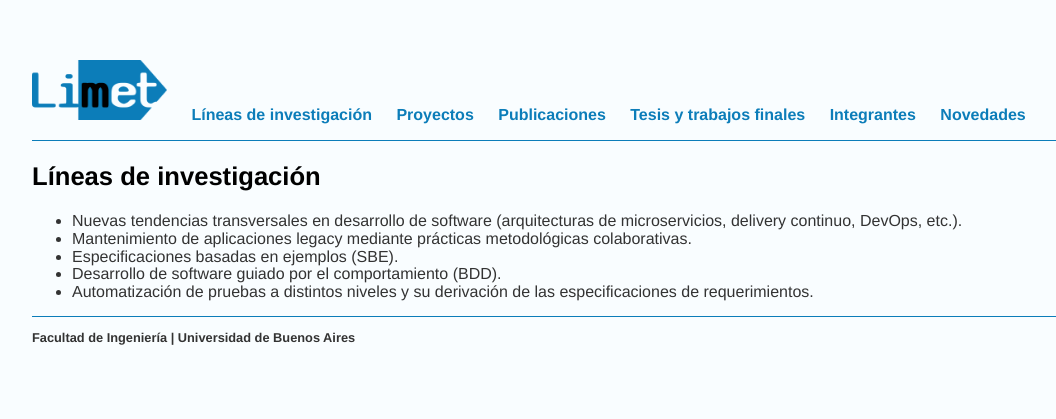
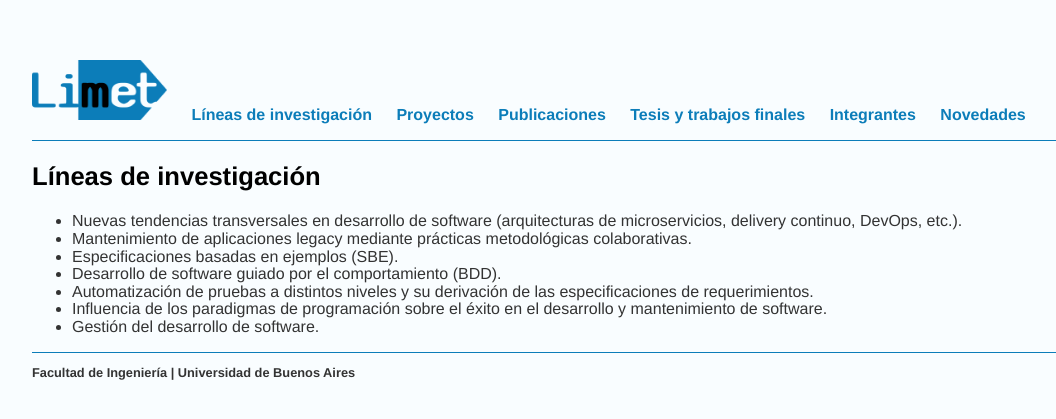
Before and after one commit to limetfiuba/limetfiuba.github.io, a Jekyll site: the page built from lineas/index.html, in a window 1280 px wide. Shown: the top 419 px of the page, without its empty margins (64-1120 px from the left). Built offline with Jekyll 4.4.1, drawn with Linux system fonts in a browser that asks for light colours.

Commit message:
Update index.html

```diff
--- a/lineas/index.html
+++ b/lineas/index.html
@@ -11,6 +11,9 @@ title: LiMet | Líneas de investigación
         <li>Especificaciones basadas en ejemplos (SBE).</li>
         <li>Desarrollo de software guiado por el comportamiento (BDD).</li>
         <li>Automatización de pruebas a distintos niveles y su derivación de las especificaciones de requerimientos.</li>
+        <li>Influencia de los paradigmas de programación sobre el éxito en el desarrollo y mantenimiento de software.</li>
+        <li>Gestión del desarrollo de software.</li>
+
     </ul>
     </p>
 </div>
```
